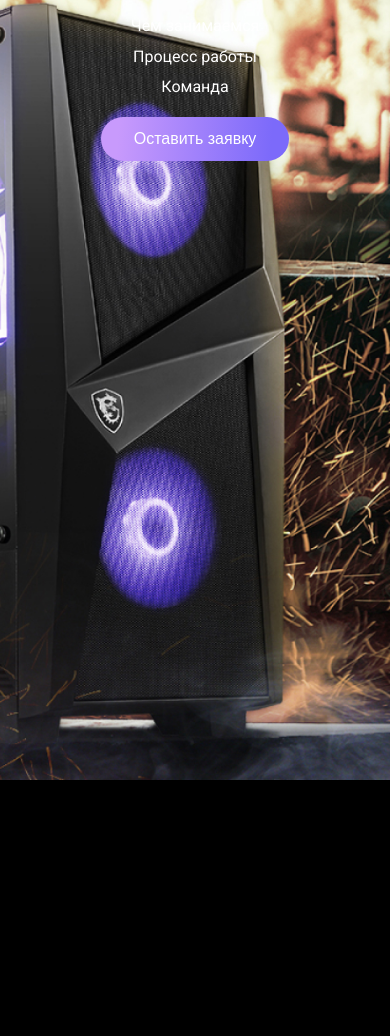
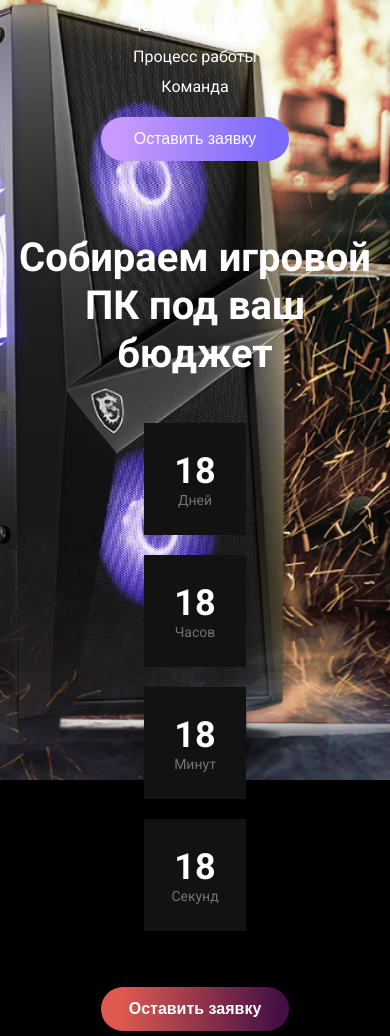
Before and after one commit to Josuke12/computers-web-shop, a website: page src/index.pug in a window 390 px wide. Shown: the part 64-1100 px from the top of the page. Before the commit the page ends 844 px from the top, so only its background shows below. Drawn offline with nearby package versions, Linux system fonts and the light colour scheme; files that its build step writes are made by us from their sources; files whose address does not match are found by name.

Commit message:
Вёрстка главного блока

```diff
--- a/src/index.pug
+++ b/src/index.pug
@@ -5,3 +5,5 @@ block content
 		img(src="img/main-screen.jpg", alt="задний фон", class="img-bg")
 		.other-content
 			include ./pug/components/header.pug
+			.container
+				include ./pug/components/main-block.pug
--- /dev/null
+++ b/src/pug/components/main-block.pug
@@ -0,0 +1,13 @@
+mixin createPresent(...name)
+	each i in name
+		.present__block
+			h4 18
+			p= i
+
+main.main
+	.present
+		h1 Собираем игровой ПК под ваш бюджет
+		.present__blocks
+			+createPresent('Дней', 'Часов', 'Минут', 'Секунд')
+		.present__button
+			button.btn Оставить заявку
--- a/src/scss/_settings.scss
+++ b/src/scss/_settings.scss
@@ -46,3 +46,9 @@ button, input {
     position: relative;
     z-index: 2;
 }
+
+.container {
+    max-width: 100rem;
+    padding: .5rem;
+    margin: auto;
+}
--- /dev/null
+++ b/src/scss/components/main-block.scss
@@ -0,0 +1,71 @@
+.main {
+	margin-top: 6.8rem;
+}
+
+.present {
+	h1 {
+		font-size: 6.4rem;
+		line-height: 120%;
+		max-width: 72rem;
+	}
+	&__blocks {
+		margin-top: 4.5rem;
+		display: flex;
+		align-items: center;
+	}
+	&__block {
+		width: 10.2rem;
+		height: 11.2rem;
+		background: #121212;
+		display: flex;
+		align-items: center;
+		justify-content: center;
+		flex-direction: column;
+
+		h4 {
+			font-size: 3.6rem;
+			line-height: 117%;
+		}
+		p {
+			font-size: 1.4rem;
+			opacity: 0.4;
+		}
+
+		&:not(:last-child) {
+			margin-right: 3rem;
+		}
+
+		margin-bottom: 5.6rem;
+	}
+}
+
+@media (max-width: 768px) {
+	.present {
+		text-align: center;
+		h1 {
+			font-size: 4rem;
+		}
+		&__blocks {
+			justify-content: center;
+			flex-wrap: wrap;
+		}
+		&__button {
+			display: flex;
+			justify-content: center;
+		}
+	}
+}
+
+@media (max-width: 507px) {
+	.present {
+		&__block {
+			&:not(:last-child) {
+				margin-right: 0;
+				margin-bottom: 2rem;
+			}
+		}
+		&__blocks {
+			flex-direction: column;
+		}
+	}
+}
--- a/src/scss/main.scss
+++ b/src/scss/main.scss
@@ -9,3 +9,4 @@
 
 @import 'components/header.scss';
 @import 'components/button.scss';
+@import 'components/main-block.scss';
```
Also changed, not shown: css/style.css, index.html.
